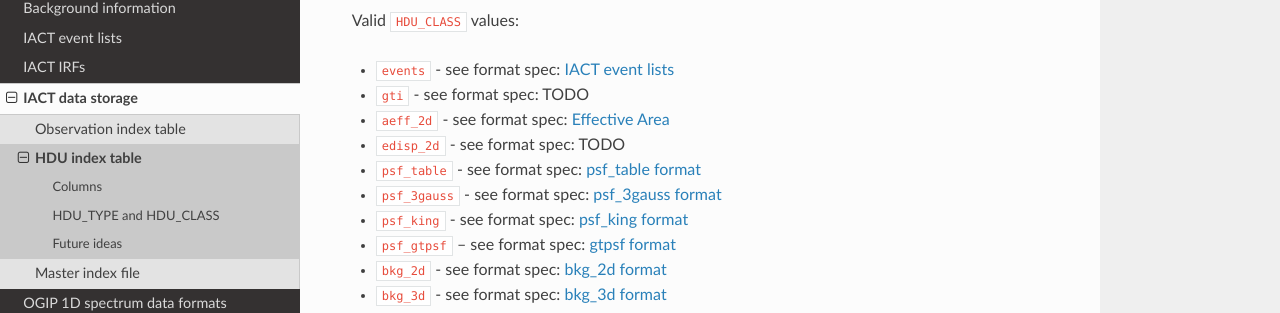
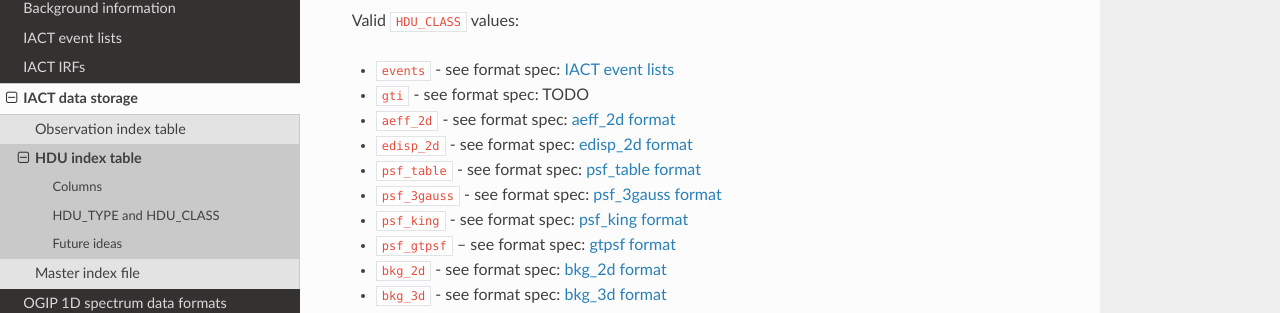
Before and after one commit to open-gamma-ray-astro/gamma-astro-data-formats, a Sphinx documentation site: the page built from source/data_storage/hdu_index/index.rst, in a window 1280 px wide and 900 px high, scrolled down 1211 px. Shown: the part 153-466 px from the top of the window. Built offline with Sphinx 7.4.7 and the Read the Docs theme 2.0.0, drawn with Linux system fonts in a browser that asks for light colours.

Commit message:
Add references

```diff
--- a/source/data_storage/hdu_index/index.rst
+++ b/source/data_storage/hdu_index/index.rst
@@ -66,8 +66,8 @@ Valid ``HDU_CLASS`` values:
 
 * ``events`` - see format spec: :ref:`iact-events`
 * ``gti`` - see format spec: TODO
-* ``aeff_2d`` - see format spec: :ref:`iact-aeff`
-* ``edisp_2d`` - see format spec: TODO
+* ``aeff_2d`` - see format spec: :ref:`aeff_2d`
+* ``edisp_2d`` - see format spec: :ref:`edisp_2d`
 * ``psf_table`` - see format spec: :ref:`psf-table`
 * ``psf_3gauss`` - see format spec: :ref:`psf_3gauss`
 * ``psf_king`` - see format spec: :ref:`psf_king`
--- a/source/irfs/effective_area/index.rst
+++ b/source/irfs/effective_area/index.rst
@@ -15,6 +15,8 @@ analysis chain. In addition, this feature is currently not supported in current
 open source tools. We therefore keep the optional opportunity to add an
 individual extension listing the energy threshold varying across the FoV. This
 will likely be included in future releases.
+
+.. _aeff_2d:
 
 ``aeff_2d`` format
 ------------------
--- a/source/irfs/energy_dispersion/index.rst
+++ b/source/irfs/energy_dispersion/index.rst
@@ -34,6 +34,8 @@ where
 is the probability to find a given true energy :math:`E_{\mathrm{true}}` in the
 reconstructed energy band *J*.
 
+.. _edisp_2d:
+
 ``edisp_2d`` format
 -------------------
 
```
Also changed, not shown: other parts of source/irfs/energy_dispersion/index.rst (+2 -2 lines).
